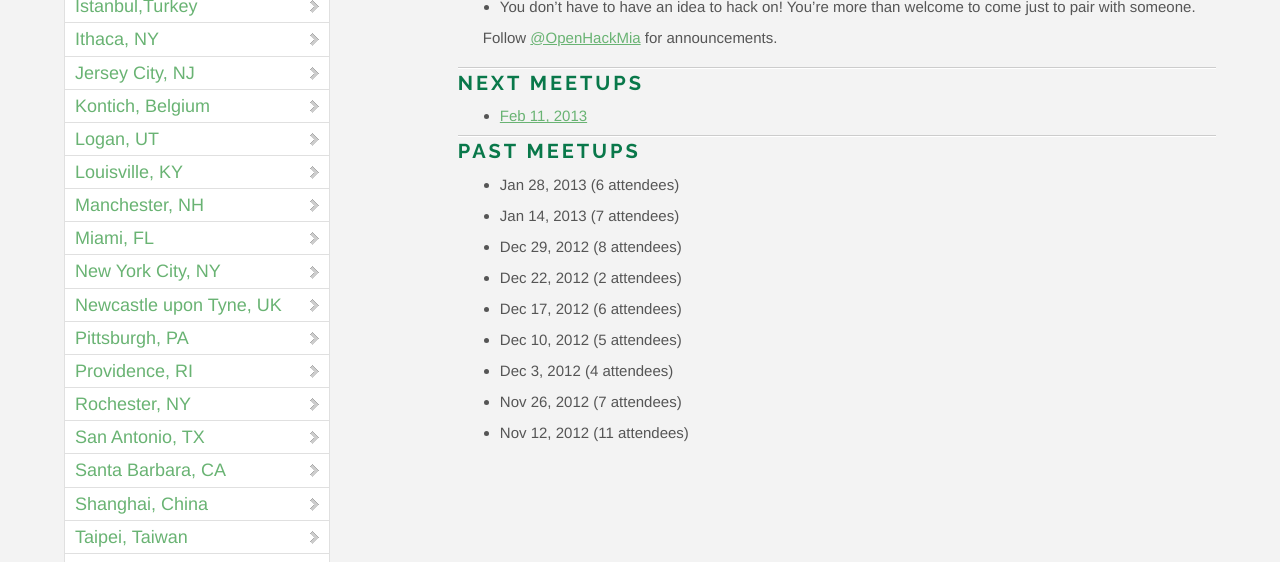
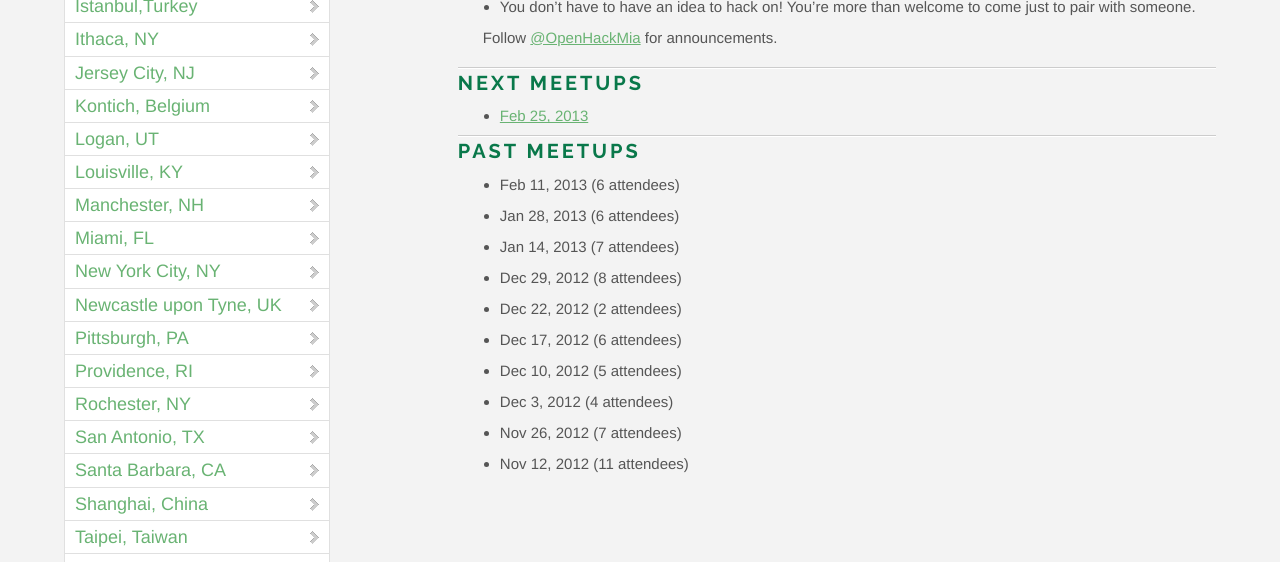
Before and after one commit to OpenHack/openhack.github.com, a Jekyll site: the page built from miami/index.markdown, in a window 1280 px wide. Shown: the part 856-1418 px from the top of the page. Built offline with Jekyll 4.4.1, drawn with Linux system fonts in a browser that asks for light colours; nearby versions of some CDN libraries; Markdown is read by kramdown in place of the engine named in the settings; comment, search, counter and statistics services are not loaded.

Commit message:
miami update

```diff
--- a/miami/index.markdown
+++ b/miami/index.markdown
@@ -19,10 +19,11 @@ Follow [@OpenHackMia](http://twitter.com/openhackmia) for announcements.
 
 ### Next meetups
 
-* [Feb 11, 2013](http://www.meetup.com/miamirb/events/102304642/)
+* [Feb 25, 2013](http://www.meetup.com/miamirb/events/104163022/)
 
 ### Past meetups
 
+* Feb 11, 2013 (6 attendees)
 * Jan 28, 2013 (6 attendees)
 * Jan 14, 2013 (7 attendees)
 * Dec 29, 2012 (8 attendees)
```
